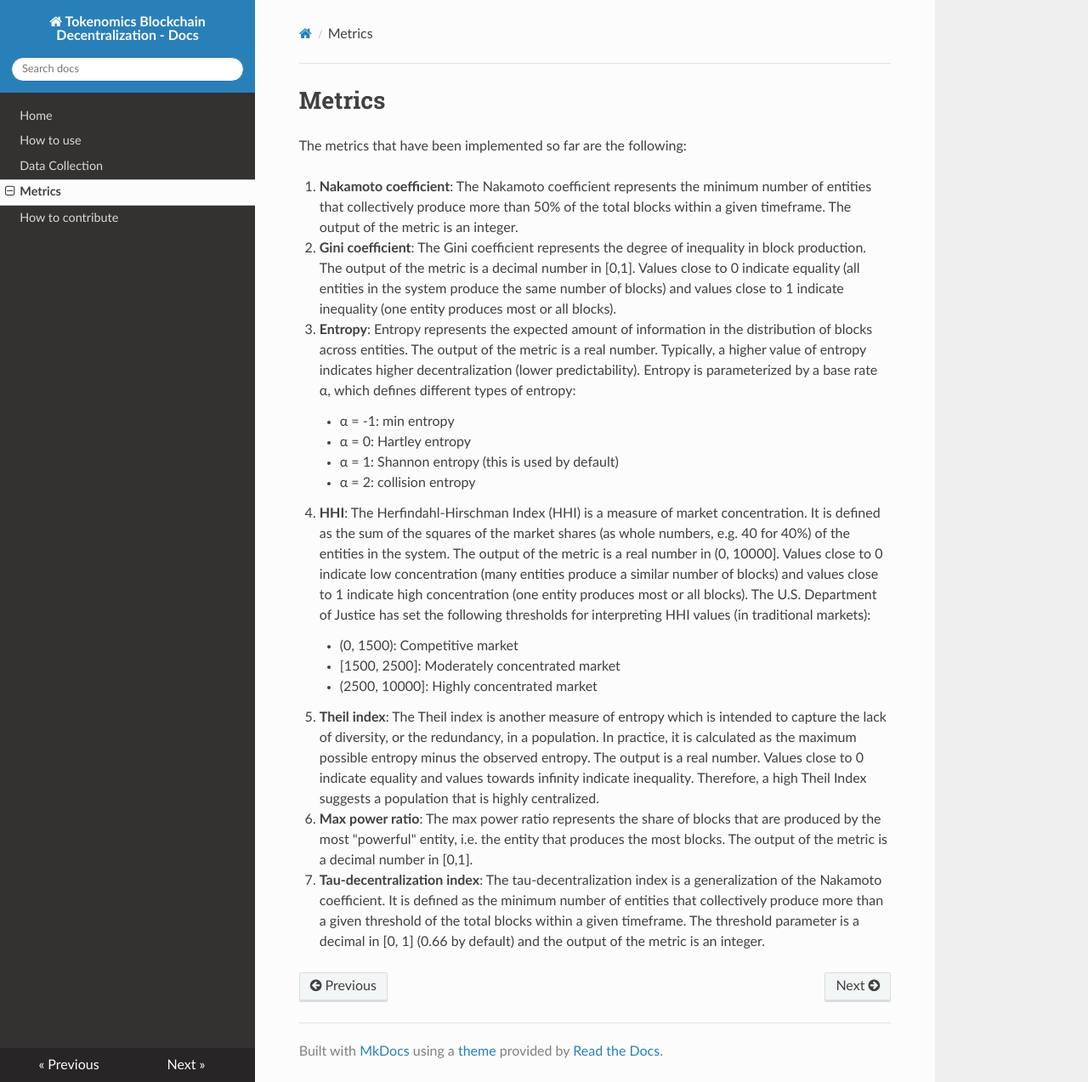
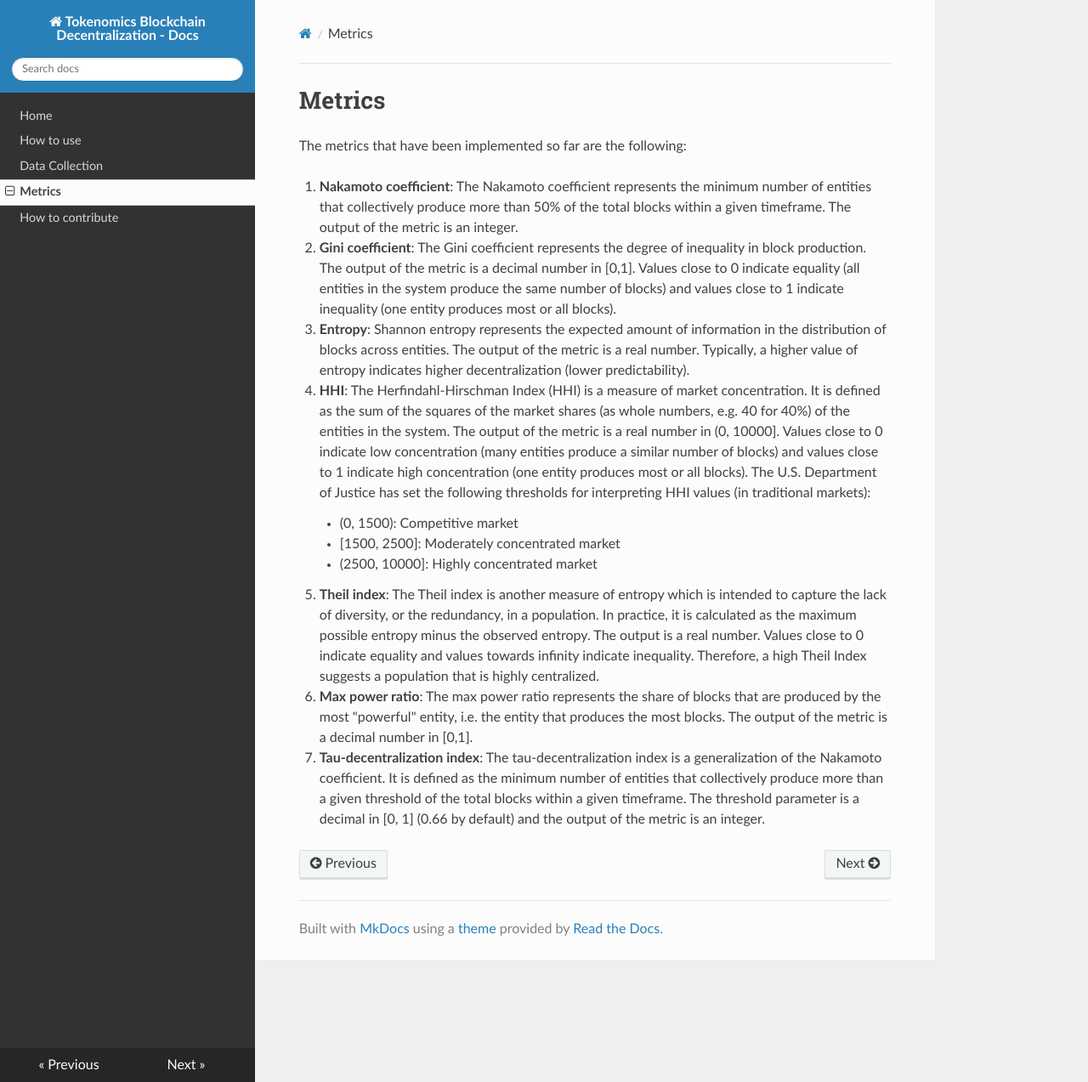
Before and after one commit to Blockchain-Technology-Lab/tokenomics-decentralization, an MkDocs documentation site: the page built from docs/metrics.md, in a window 1280 px wide and 1273 px high. Shown: the whole window at 85% size. Built offline with MkDocs 1.6.1, drawn with Linux system fonts in a browser that asks for light colours; nearby versions of some CDN libraries.

Commit message:
Update entropy description in docs

```diff
--- a/docs/metrics.md
+++ b/docs/metrics.md
@@ -9,13 +9,9 @@ The metrics that have been implemented so far are the following:
    output of the metric is a decimal number in [0,1]. Values close to 0 indicate equality (all entities in
    the system produce the same number of blocks) and values close to 1 indicate inequality (one entity
    produces most or all blocks).
-3. **Entropy**: Entropy represents the expected amount of information in the distribution of blocks across entities.
+3. **Entropy**: Shannon entropy represents the expected amount of information in the distribution of blocks across entities.
    The output of the metric is a real number. Typically, a higher value of entropy indicates higher decentralization
-   (lower predictability). Entropy is parameterized by a base rate α, which defines different types of entropy:
-    - α = -1: min entropy
-    - α = 0: Hartley entropy
-    - α = 1: Shannon entropy (this is used by default)
-    - α = 2: collision entropy
+   (lower predictability).
 4. **HHI**: The Herfindahl-Hirschman Index (HHI) is a measure of market concentration. It is defined as the sum of the
    squares of the market shares (as whole numbers, e.g. 40 for 40%) of the entities in the system. The output of the
    metric is a real number in (0, 10000]. Values close to 0 indicate low concentration (many entities produce a similar
```
